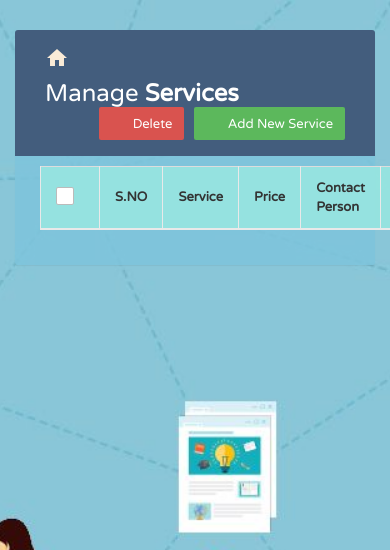
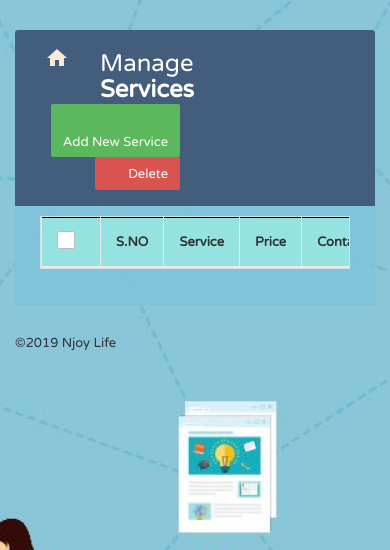
Before and after one commit to robinzd/materialize-and-php, a PHP site: page /table.php in a window 390 px wide; the page is wider, and only the part inside the window is pictured. Shown: the top 550 px of that part. Run offline with PHP 8.4, Linux system fonts and the light colour scheme; data that the repository does not hold is empty.

Commit message:
Adding Responsiveness to the table

```diff
--- a/signup.php
+++ b/signup.php
@@ -79,7 +79,7 @@
                             <div class="input-field">
                                 <i class="fas fa-mobile-alt prefix"></i>
                                 <label for="moble no" class="black-text">Mobile No</label>
-                                <input type="text" name="mobile_no" class="black-text">
+                                <input type="number" name="mobile_no" class="black-text">
                             </div>
                             <div class="input-field">
                                 <i class="material-icons prefix">email</i>
--- a/table.php
+++ b/table.php
@@ -25,19 +25,20 @@
         <div class="table-wrapper">
             <div class="table-title">
                 <div class="row">
-                    <div class="col-sm-1">
-                    <a href="my project.php" ><i class="material-icons home">home</i></a>
+                    <div class="col-xs-2 col-md-1">
+                        <a href="my project.php"><i class="material-icons home">home</i></a>
                     </div>
-                    <div class="col-sm-5">
+                    <div class="col-xs-5 col-md-5">
                         <h2>Manage <b>Services</b></h2>
                     </div>
-                    <div class="col-sm-6">
+                    <div class="col-xs-6 col-md-6">
                         <a href="#addServiceModal" class="btn btn-success" data-toggle="modal"><i class="material-icons">&#xE147;</i> <span>Add New Service</span></a>
                         <a href="JavaScript:void(0);" class="btn btn-danger" id="delete_multiple"><i class="material-icons">&#xE15C;</i> <span>Delete</span></a>
                     </div>
                 </div>
             </div>
-            <table class="table table-responsive table-hover">
+            <div class="table-responsive">
+                <table class="table table-hover">
                     <thead>
                         <tr>
                             <th>
@@ -88,6 +89,7 @@
                         ?>
                     </tbody>
                 </table>
+            </div>
 
         </div>
     </div>
@@ -199,5 +201,10 @@
     </div>
 
 </body>
+<footer class="page-footer">
+    <div class="footer-copyright grey darken-4">
+        <div class="container center-align">&copy;2019 Njoy Life</div>
+    </div>
+</footer>
 
 </html>
```
Lines whose indentation alone changed are shown as unchanged.
